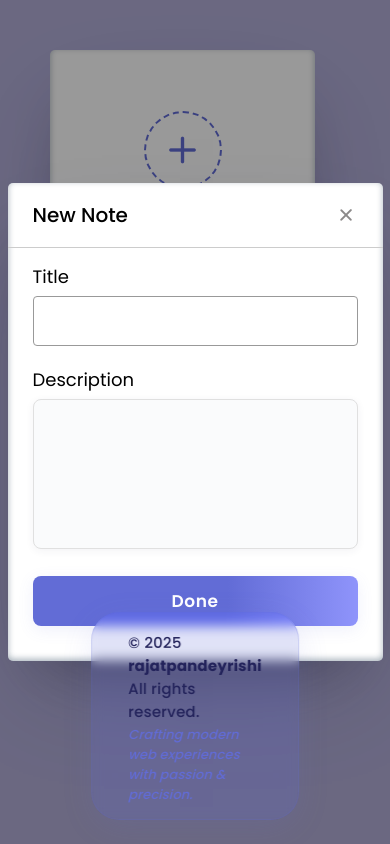
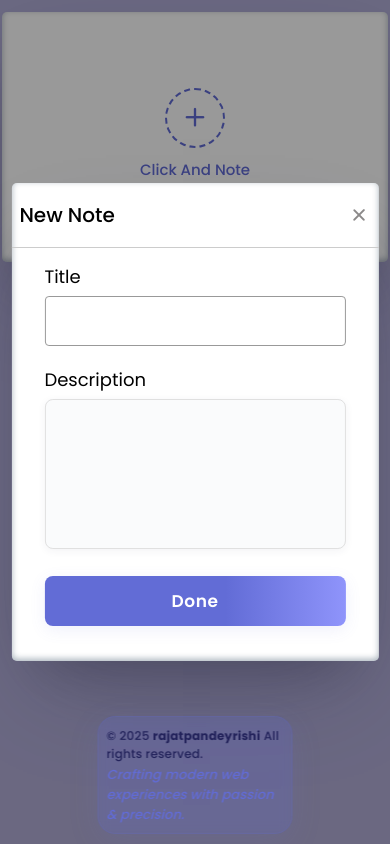
Before and after one commit to rajatpandeyrishi/Click-And-Note, a plain HTML site: page index.html in a window 390 px wide. Both pictures are taken after a click on the item "Click And Note". Drawn offline with nearby package versions, Linux system fonts and the light colour scheme.

Commit message:
Improve responsive design with enhanced media queries and update footer in index.html
- Added and refined CSS media queries for better responsiveness across all devices (mobile, tablet, desktop, laptop)
- Ensured consistent appearance and usability on various screen sizes
- Updated index.html footer for dynamic year and improved structure

```diff
--- a/SRC/CSS/style.css
+++ b/SRC/CSS/style.css
@@ -377,6 +377,7 @@ form button:hover {
   padding: 0;
 }
 
+/* Styles the tagline with a distinct color and italic font */
 .fixed-footer .tagline {
   font-size: 13px;
   color: #626cd6;
@@ -384,3 +385,60 @@ form button:hover {
   margin-top: 2px;
   letter-spacing: 0.1px;
 }
+
+/* Responsive styles for tablets and below */
+@media (max-width: 900px) {
+  .wrapper {
+    margin: 30px 10px;
+    grid-template-columns: repeat(auto-fill, minmax(250px, 1fr));
+    gap: 18px;
+  }
+  .fixed-footer {
+    padding: 14px 18px 10px 18px;
+    font-size: 14px;
+  }
+}
+
+/* Responsive styles for mobile devices */
+@media (max-width: 600px) {
+  .wrapper {
+    margin: 12px 2px;
+    grid-template-columns: 1fr;
+    gap: 12px;
+  }
+  .add-box .icon {
+    height: 60px;
+    width: 60px;
+    font-size: 28px;
+  }
+  .add-box p {
+    margin-top: 10px;
+    font-size: 15px;
+  }
+  .note {
+    min-width: 0;
+    padding: 10px 8px 12px;
+  }
+  .note p {
+    font-size: 18px;
+  }
+  .note span {
+    font-size: 14px;
+  }
+  .fixed-footer {
+    left: 50%;
+    bottom: 10px;
+    padding: 10px 8px 8px 8px;
+    font-size: 12px;
+    border-radius: 18px;
+  }
+  .popup-box .popup {
+    max-width: 98vw;
+    width: 98vw;
+  }
+  .content header,
+  .content form {
+    padding-left: 8px;
+    padding-right: 8px;
+  }
+}
```
Also changed, not shown: index.html (+2 -2 lines).
